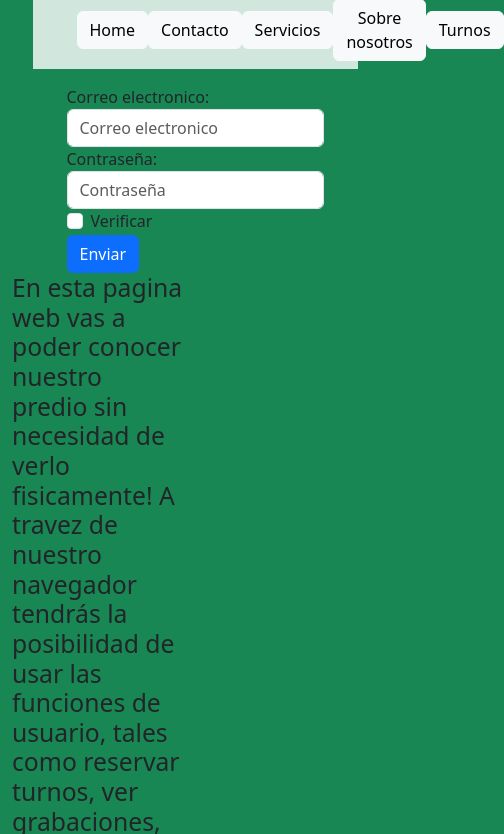
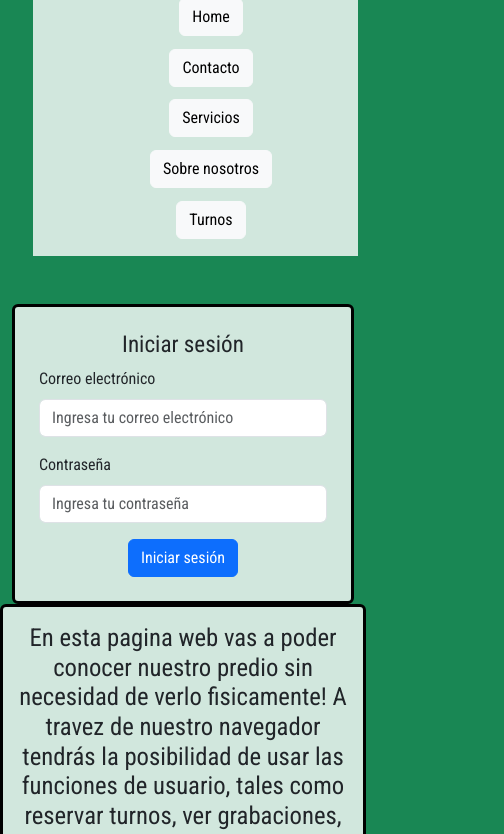
Before and after one commit to janostra/Lusail, a plain HTML site: page index.html in a window 390 px wide. Shown: the part 102-936 px from the top of the page, 504 px wide, since content can reach past the window. Drawn offline with nearby package versions, Linux system fonts and the light colour scheme.

Commit message:
Nueva hoja de estilos.

```diff
--- a/css/styles.css
+++ b/css/styles.css
@@ -1,3 +1,63 @@
-#miLista {
+  body {
+    font-family: 'Roboto Condensed', sans-serif !important;
+  }
+
+  header {
+    padding: 10px;
+  }
+
+  header h1 {
+    font-size: 24px;
+  }
+
+  header h3 {
+    font-size: 18px;
+  }
+
+  nav ul {
     list-style: none;
+    display: flex;
   }
+
+  nav ul li {
+    margin-right: 10px;
+  }
+
+  nav ul li a {
+    text-decoration: none;
+    color: #333;
+  }
+
+  .my-object {
+    transition: transform 0.2s ease-in-out;
+  }
+
+  .my-object:hover {
+    transform: scale(1.1);
+  }
+
+
+  /* Estilos para el modo responsive */
+  @media (max-width: 768px){
+    header {
+      flex-direction: column;
+      align-items: center;
+    }
+
+    header h1, header h3 {
+      text-align: center;
+    }
+
+    nav {
+      margin-top: 10px;
+    }
+
+    nav ul {
+      flex-direction: column;
+      align-items: center;
+    }
+
+    nav ul li {
+      margin: 5px 0;
+    }
+  }
--- a/index.html
+++ b/index.html
@@ -5,13 +5,16 @@
     <meta http-equiv="X-UA-Compatible" content="IE=edge">
     <meta name="viewport" content="width=device-width, initial-scale=1.0">
     <link rel="shortcut icon" href="../assets/images/favicon.ico" type="image/x-icon">
+    <link rel="preconnect" href="https://fonts.googleapis.com">
+    <link rel="preconnect" href="https://fonts.gstatic.com" crossorigin>
+    <link href="https://fonts.googleapis.com/css2?family=Roboto+Condensed:ital,wght@0,400;1,700&display=swap" rel="stylesheet">
     <link href="https://cdn.jsdelivr.net/npm/bootstrap@5.3.0/dist/css/bootstrap.min.css" rel="stylesheet" integrity="sha384-9ndCyUaIbzAi2FUVXJi0CjmCapSmO7SnpJef0486qhLnuZ2cdeRhO02iuK6FUUVM" crossorigin="anonymous">
     <link rel="stylesheet" href="./css/styles.css">
     <title>Pagina principal</title>
 </head>
 <body class="bg-success">
 
-     <header class="container-fluid bg-success-subtle col-10">
+     <header class="container-fluid bg-success-subtle col-10 mb-5">
             <div class="row">
                 <div class="col-sm-10 col-md-4 col-lg-4 col-xl-4 d-flex flex-column align-items-start align-items-center justify-content-center">
                     <p id="indexInicio"></p>
@@ -19,7 +22,7 @@
                     <h3>Futbol de verdad.</h3>
                 </div>
                 <nav class="col-sm-10 col-md-8 col-lg-8 col-xl-8 bg-success-subtle">
-                    <ul id="miLista" class="d-flex justify-content-evenly align-items-center h-100">
+                    <ul class="d-flex justify-content-evenly align-items-center h-100">
                         <li><a class="btn btn-light" href="./index.html">Home</a></li>
                         <li><a class="btn btn-light" href="./pages/contacto.html">Contacto</a></li>
                         <li><a class="btn btn-light" href="./pages/servicios.html">Servicios</a></li>
@@ -30,36 +33,38 @@
             </div>
       </header>
 
-    <main class="container-fluid bg-success h-100">
-        <div class="h-10 row"><p></p></div>
-        <div class="row h-55">
-            <section class="d-flex justify-content-around align-items-center col-sm-12 col-md-6 col-lg-6 col-xl-6">
+    <main class="container-fluid bg-success mb-5 row">
+            <div class="container col-sm-12 col-md-6 col-lg-6 col-xl-6">
+                <div class="row justify-content-center">
+                  <div class="col-md-6">
+                    <div class="card rounded p-4 bg-success-subtle my-object border border-black border-3">
+                      <h3 class="text-center">Iniciar sesión</h3>
                       <form>
-                    <div class="form-group">
-                      <label for="exampleInputEmail1">Correo electronico:</label>
-                      <input type="email" class="form-control" id="exampleInputEmail1" aria-describedby="emailHelp" placeholder="Correo electronico">
-                      <small id="emailHelp" class="form-text text-muted"></small>
+                        <div class="mb-3">
+                          <label for="email" class="form-label">Correo electrónico</label>
+                          <input type="email" class="form-control" id="email" placeholder="Ingresa tu correo electrónico">
                         </div>
-                    <div class="form-group">
-                      <label for="exampleInputPassword1">Contraseña:</label>
-                      <input type="password" class="form-control" id="exampleInputPassword1" placeholder="Contraseña">
+                        <div class="mb-3">
+                          <label for="password" class="form-label">Contraseña</label>
+                          <input type="password" class="form-control" id="password" placeholder="Ingresa tu contraseña">
                         </div>
-                    <div class="form-group form-check">
-                      <input type="checkbox" class="form-check-input" id="exampleCheck1">
-                      <label class="form-check-label" for="exampleCheck1">Verificar</label>
+                        <div class="text-center">
+                          <button type="submit" class="btn btn-primary">Iniciar sesión</button>
                         </div>
-                    <button type="submit" class="btn btn-primary">Enviar</button>
                       </form>
-            </section>
-            <h2 class="col-6">En esta pagina web vas a poder conocer nuestro predio sin necesidad de verlo fisicamente!
+                    </div>
+                  </div>
+                </div>
+            </div>
+            <section class="col-sm-12 col-md-6 col-lg-6 col-xl-6 rounded p-3 bg-success-subtle my-object border border-black border-3" >
+                <h2 class="text-center">En esta pagina web vas a poder conocer nuestro predio sin necesidad de verlo fisicamente!
                     A travez de nuestro navegador tendrás la posibilidad de usar las funciones de usuario, tales como
                     reservar turnos, ver grabaciones, entre otros...
                     Tambien podras contactarnos en caso de tener consultas, nuestro staff va a estar disponible en una gran
                     franja horaria para responder!
                   </h2>
-            </div>
-        <div class="h-10 row"><p></p></div>
-        <div class="d-flex justify-content-center align-items-center row h-25">
+            </section>
+        <div class="d-flex justify-content-center align-items-center row mt-3">
                 <h2 class="col-md-3 text-center">Sobre nosotros:</h2>
                 <p class="text-center"> Somos un espacio en donde podrás llevar a cabo los encuentros futbolisticos mas divertidos
                     que hayas soñado.
@@ -70,7 +75,7 @@
     </main>
 
 
-    <footer class="bg-success-subtle d-flex justify-content-center align-items-center row">
+    <footer class="bg-success-subtle d-flex justify-content-center align-items-center row mt-5">
         <p class="col-md-4 text-center">Todos los derechos reservados ℗</p>
         <a class="col-md-9 text-center" href="./index.html#indexInicio" >volver al cielo</a>
     </footer>
```
Also changed, not shown: pages/contacto.html (+4 -1 lines), pages/servicios.html (+12 -9 lines), pages/sobre-nosotros.html (+17 -2 lines), pages/turnos.html (+11 -8 lines). Lines whose indentation alone changed are shown as unchanged.
